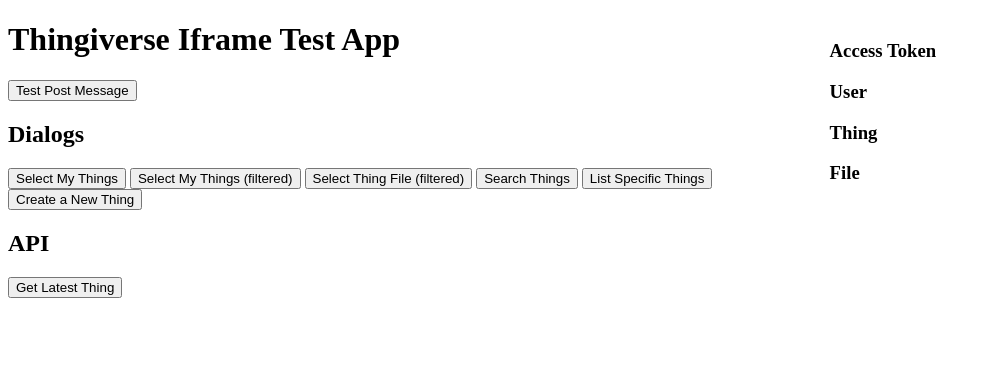
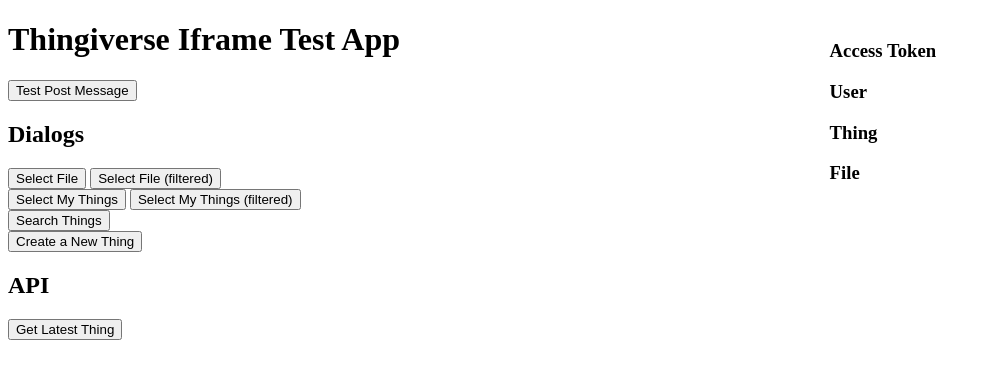
Before and after one commit to makerbot/thingiverse-iframe-sdk, a PHP site: page /?code=1 in a window 1280 px wide. Shown: the top 379 px of the page, without its empty margins (0-990 px from the left). Run offline with PHP 8.4, Linux system fonts and the light colour scheme; data that the repository does not hold is empty.

Commit message:
stubbed out rest of dialog call buttons

```diff
--- a/index.php
+++ b/index.php
@@ -50,12 +50,21 @@
 
 		<h2>Dialogs</h2>
 
-		<input type="button" value="Select My Things"/>
-		<input type="button" value="Select My Things (filtered)"/>
-		<input type="button" value="Select Thing File (filtered)" onclick="TV.dialog('file_select', {thing_id: 12405, extensions: ['stl']}, gotFile)"/>
-		<input type="button" value="Search Things"/>
-		<input type="button" value="List Specific Things"/>
-		<input type="button" value="Create a New Thing"/>
+		<input type="button" value="Select File" onclick="TV.dialog('file_select', {thing_id: 12405}, gotFile)"/>
+		<input type="button" value="Select File (filtered)" onclick="TV.dialog('file_select', {thing_id: 12405, extension: 'stl,obj'}, gotFile)"/>
+
+		<br/>
+
+		<input type="button" value="Select My Things" onclick="TV.dialog('thing_select', {}, gotThing)"/>
+		<input type="button" value="Select My Things (filtered)" onclick="TV.dialog('thing_select', {tab: 'favorites', q: 'gnomes'}, gotThing)"/>
+
+		<br/>
+
+		<input type="button" value="Search Things" onclick="TV.dialog('thing_search', {q: 'gnomes'}, gotThing)"/>
+
+		<br/>
+
+		<input type="button" value="Create a New Thing" onclick="TV.dialog('thing_create', {name: 'Awesome Thing', description: 'Foo Bar', category: 'Model Robots', tags: 'iframe, app', license: 'cc-sa', published: false}, createdThing)"/>
 
 		<h2>API</h2>
 
--- a/js/app.js
+++ b/js/app.js
@@ -5,19 +5,18 @@ function gotEcho(data) {
 function gotFile(data) {
   TV.log('gotFile: ' + JSON.stringify(data));
 
-  TV.api('/things/' + data.result.thing_id, {}, gotThing);
-
-  TV.api('/things/' + data.result.thing_id + '/files/' + data.result.file_id, {}, function(file_data) {
-    $('#file').html(
-      '<img src="' + file_data.thumbnail + '"/><br/><a href="' + file_data.url + '">' + file_data.name + '</a>'
-    );
-  });
+  if (data.msg != 'cancelled') {
+    $('#file').html('<img src="' + data.thumbnail + '"/><br/><a href="' + data.url + '">' + data.name + '</a>');
+    gotThing(data.thing);
+  }
 }
 
 function gotThing(data) {
   TV.log('gotThing: ' + JSON.stringify(data));
 
-  $('#thing').html('<img src="' + data.thumbnail + '"/><br/><a href="' + data.url + '">' + data.name + '</a>');
+  if (data.msg != 'cancelled') {
+    $('#thing').html('<img src="' + data.thumbnail + '"/><br/><a href="' + data.url + '">' + data.name + '</a>');
+  }
 }
 
 function gotNewest(data) {
@@ -25,11 +24,23 @@ function gotNewest(data) {
 
   TV.log('gotNewest: ' + JSON.stringify(newest));
 
-  $('#thing').html('<img src="' + newest.thumbnail + '"/><br/><a href="' + newest.url + '">' + newest.name + '</a>');
+  if (data.msg != 'cancelled') {
+    $('#thing').html('<img src="' + newest.thumbnail + '"/><br/><a href="' + newest.url + '">' + newest.name + '</a>');
+  }
 }
 
 function gotUser(data) {
   TV.log('gotUser: ' + JSON.stringify(data));
 
-  $('#user').html('<img src="' + data.thumbnail + '"/><br/><a href="' + data.url + '">' + data.name + '</a>');
+  if (data.msg != 'cancelled') {
+    $('#user').html('<img src="' + data.thumbnail + '"/><br/><a href="' + data.url + '">' + data.name + '</a>');
+  }
 }
+
+function createdThing(data) {
+  TV.log('createdThing: ' + JSON.stringify(data));
+
+  if (data.msg != 'cancelled') {
+    gotThing(data);
+  }
+}
--- a/js/tviframesdk.js
+++ b/js/tviframesdk.js
@@ -22,7 +22,7 @@ var TV = (function() {
     msg = JSON.parse(data);
 
     if ($.inArray(msg.callback, Object.keys(self.callbacks)) > -1) {
-      self.callbacks[msg.callback](msg);
+      self.callbacks[msg.callback](msg.result);
       delete self.callbacks[msg.callback];
     } else {
       self.log('Received Unknown Callback: "' + msg.callback + '" Data: ' + data);
@@ -48,13 +48,13 @@ var TV = (function() {
   /*
   Dialog Names:
     file_select
-      params: thing_id, [extensions]
+      params: thing_id, [extension (optional comma delimited list)]
       returns: thing_id and file_id
     thing_select
       params: TODO:
       returns: thing_id
     thing_create
-      params: TODO: default values for fields...
+      params: name, description, category, tags, license, is_published, is_wip
       returns: thing_id
     thing_search
       params: TODO: q
@@ -74,8 +74,16 @@ var TV = (function() {
   // api
 
   self.api = function(path, params, callback, error) {
+    if (params.method) {
+      method = params.method;
+    } else {
+      method = 'GET';
+    }
+
     $.ajax({
 			url: self.opts.api_url + path,
+			type: method,
+			data: params,
 			dataType: 'json',
 			headers: { 'Authorization' : 'Bearer ' + self.opts.access_token },
 			success: callback,
```
